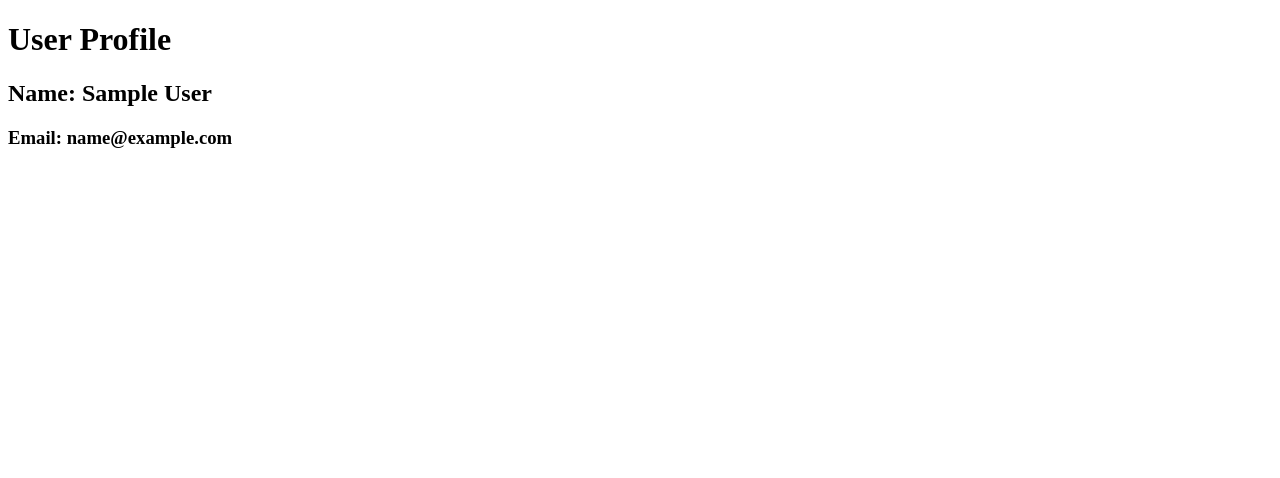
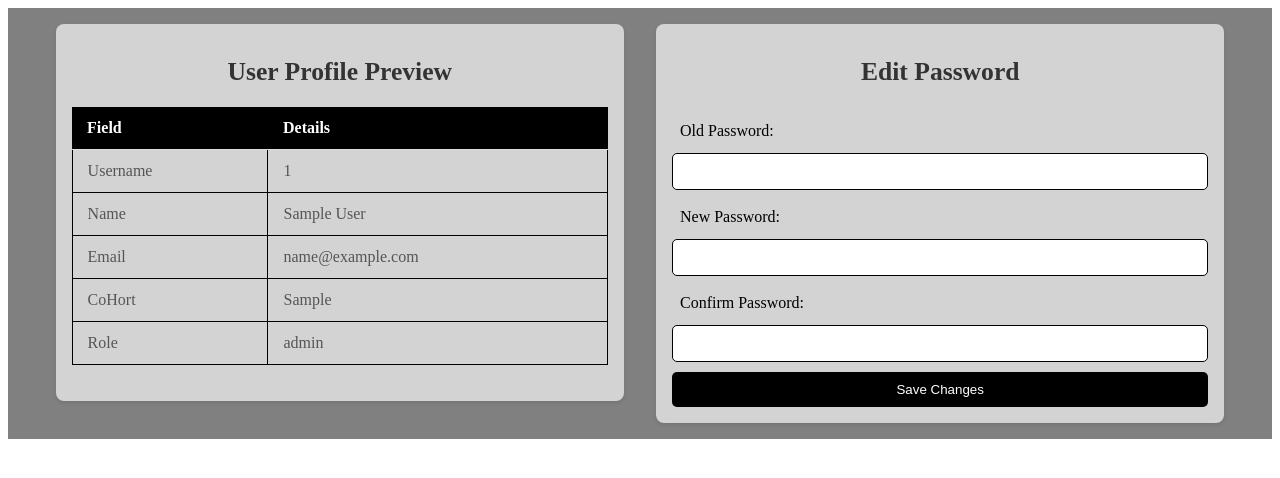
Before and after one commit to dinexh/Cero1PHP, a PHP site: page /App/pages/sidebarOptions/profile.php in a window 1280 px wide. Shown: the top 478 px of the page. Run offline with PHP 8.4, Linux system fonts and the light colour scheme; the visitor is signed in with stand-in values (Sample User, id 1); tables that the repository leaves empty or names only in its code hold one stand-in row (values such as "Sample post").

Commit message:
added profile ui

```diff
--- a/my-app/pages/sidebarOptions/options.css
+++ b/my-app/pages/sidebarOptions/options.css
@@ -0,0 +1,88 @@
+.profile-container {
+    width: 100%;
+    height: 100%;
+    background-color: grey;
+    display: flex;
+    justify-content: center;
+    align-items: center;
+}
+.profile-container-in {
+    padding: 1rem;
+    width: 95%;
+    height: 95%;
+    display: flex;
+    flex-direction: row;
+    justify-content: space-between;
+    align-items: flex-start;
+}
+.profile-view, .profile-edit {
+    flex: 1;
+    margin: 0 1rem;
+    padding: 1rem;
+    background-color: lightgray;
+    border-radius: 8px;
+    box-shadow: 0 2px 4px rgba(0, 0, 0, 0.1);
+}
+.profile-view h1, .profile-edit h1 {
+    text-align: center;
+    font-size: 1.6rem;
+    color: #333;
+}
+table {
+    width: 100%;
+    margin: 20px 0;
+    border-collapse: collapse;
+}
+th, td {
+    padding: 12px 15px;
+    text-align: left;
+    border-bottom: 1px solid #ddd;
+}
+th {
+    background-color: black;
+    color: white;
+}
+td {
+    color: #555;
+    border: 1px solid black;
+}
+.profile-edit form {
+    display: flex;
+    flex-direction: column;
+}
+.profile-edit label {
+    margin: 10px 0 5px;
+    padding: 0.5rem;
+}
+.profile-edit input[type="text"],
+.profile-edit input[type="password"] {
+    padding: 10px;
+    border: 1px solid black;
+    border-radius: 5px;
+    transition: border-color 0.3s;
+}
+.profile-edit input[type="text"]:focus,
+.profile-edit input[type="password"]:focus {
+    border-color: black;
+}
+.profile-edit button {
+    margin-top: 10px;
+    padding: 10px;
+    background-color: black;
+    color: white;
+    border: none;
+    border-radius: 5px;
+    cursor: pointer;
+    transition: background-color 0.3s;
+}
+/* response  */
+.error {
+    color: red;
+    text-align: center;
+    margin: 20px 0;
+}
+.success {
+    color: #28a745;
+    text-align: center;
+    margin: 20px 0;
+}
--- a/my-app/pages/sidebarOptions/profile.php
+++ b/my-app/pages/sidebarOptions/profile.php
@@ -3,25 +3,78 @@ session_start();
 require_once('../../config.php');
 error_reporting(E_ALL);
 ini_set('display_errors', 1);
+
 $message = "";
+$successMessage = "";
+
 if (!isset($_SESSION['id_number'])) {
-    header("Location: ../login.php");
+    header("Location: ../index.php");
     exit();
 }
+
 $conn = new mysqli(DB_HOST, DB_USER, DB_PASS, DB_NAME);
 if ($conn->connect_error) {
     die("Connection failed: " . $conn->connect_error);
 }
+
 $id_number = $_SESSION['id_number'];
-$sql = "SELECT name, mail, password FROM users WHERE id_number = ?";
+
+// Handle form submission for updating password
+if ($_SERVER['REQUEST_METHOD'] === 'POST') {
+    $old_password = $_POST['old_password'];
+    $new_password = $_POST['new_password'];
+    $confirm_password = $_POST['confirm_password'];
+
+    $sql = "SELECT password FROM users WHERE id_number = ?";
+    $stmt = $conn->prepare($sql);
+    $stmt->bind_param("s", $id_number);
+
+    if ($stmt->execute()) {
+        $result = $stmt->get_result();
+        $user = $result->fetch_assoc();
+
+        // Verify old password
+        if (password_verify($old_password, $user['password'])) {
+            // Check if new password and confirm password match
+            if ($new_password === $confirm_password) {
+                $hashed_new_password = password_hash($new_password, PASSWORD_DEFAULT);
+                $update_sql = "UPDATE users SET password = ? WHERE id_number = ?";
+                $update_stmt = $conn->prepare($update_sql);
+                $update_stmt->bind_param("ss", $hashed_new_password, $id_number);
+
+                if ($update_stmt->execute()) {
+                    $successMessage = "Password updated successfully.";
+                } else {
+                    $message = "Error updating password.";
+                }
+                $update_stmt->close();
+            } else {
+                $message = "New password and confirmation do not match.";
+            }
+        } else {
+            $message = "Old password is incorrect.";
+        }
+    } else {
+        $message = "Error fetching user details.";
+    }
+
+    $stmt->close();
+}
+
+// Fetch user details for display
+$sql = "SELECT id_number, name, mail, role , cohort FROM users WHERE id_number = ?";
 $stmt = $conn->prepare($sql);
 $stmt->bind_param("s", $id_number);
+
 if ($stmt->execute()) {
     $result = $stmt->get_result();
     $user = $result->fetch_assoc();
 } else {
     $message = "Error fetching user details.";
 }
+
+$stmt->close();
+$conn->close();
 ?>
 
 <!DOCTYPE html>
@@ -34,10 +87,65 @@ if ($stmt->execute()) {
 </head>
 <body>
     <div class="profile-container">
-        <div class="profile-table">
-            <h1>User Profile</h1>
-            <h2>Name: <?= htmlspecialchars($user['name']) ?></h2>
-            <h3>Email: <?= htmlspecialchars($user['mail']) ?></h3>
+        <div class="profile-container-in">
+            <div class="profile-view">
+                <div class="profile-view-heading">
+                    <h1>User Profile Preview</h1>
+                </div>
+                <div class="profile-view-table">
+                    <table>
+                        <tr>
+                            <th>Field</th>
+                            <th>Details</th>
+                        </tr>
+                        <tr>
+                            <td>Username</td>
+                            <td><?= htmlspecialchars($user['id_number']) ?></td>
+                        </tr>
+                        <tr>
+                            <td>Name</td>
+                            <td><?= htmlspecialchars($user['name']) ?></td>
+                        </tr>
+                        <tr>
+                            <td>Email</td>
+                            <td><?= htmlspecialchars($user['mail']) ?></td>
+                        </tr>
+                        <tr>
+                            <td>CoHort</td>
+                            <td><?= htmlspecialchars($user['cohort'])?></td>
+                        </tr>
+                        <tr>
+                            <td>Role</td>
+                            <td><?= htmlspecialchars($user['role']) ?></td>
+                        </tr>
+                    </table>
+                </div>
+            </div>
+            <div class="profile-edit">
+                <div class="profile-edit-heading">
+                    <h1>Edit Password</h1>
+                </div>
+                <div class="profile-edit-options">
+                    <form action="" method="POST">
+                        <label for="old_password">Old Password:</label>
+                        <input type="password" id="old_password" name="old_password" required>
+
+                        <label for="new_password">New Password:</label>
+                        <input type="password" id="new_password" name="new_password" required>
+
+                        <label for="confirm_password">Confirm Password:</label>
+                        <input type="password" id="confirm_password" name="confirm_password" required>
+
+                        <button type="submit">Save Changes</button>
+                    </form>
+                    <?php if (!empty($message)): ?>
+                        <div class="error"><?= htmlspecialchars($message) ?></div>
+                    <?php endif; ?>
+                    <?php if (!empty($successMessage)): ?>
+                        <div class="success"><?= htmlspecialchars($successMessage) ?></div>
+                    <?php endif; ?>
+                </div>
+            </div>
         </div>
     </div>
 </body>
```
